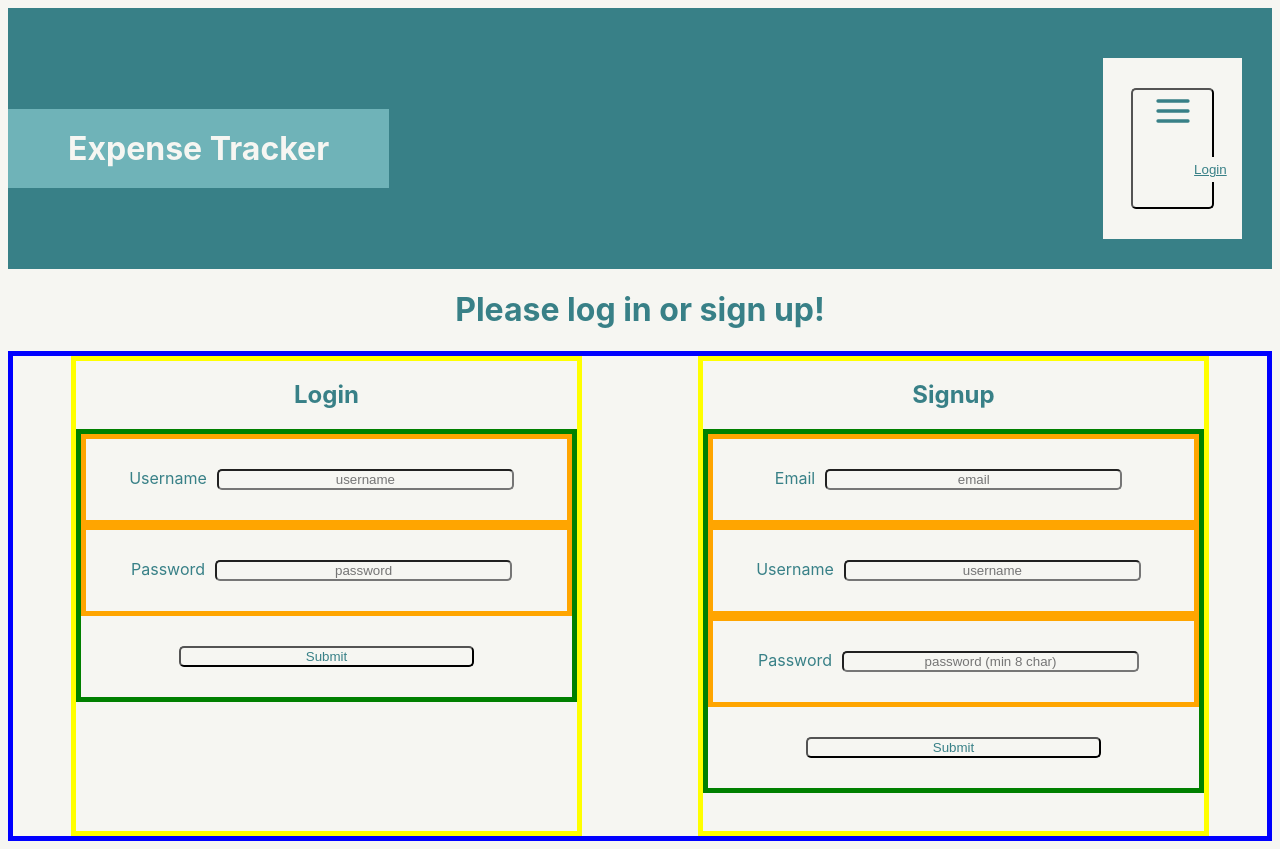
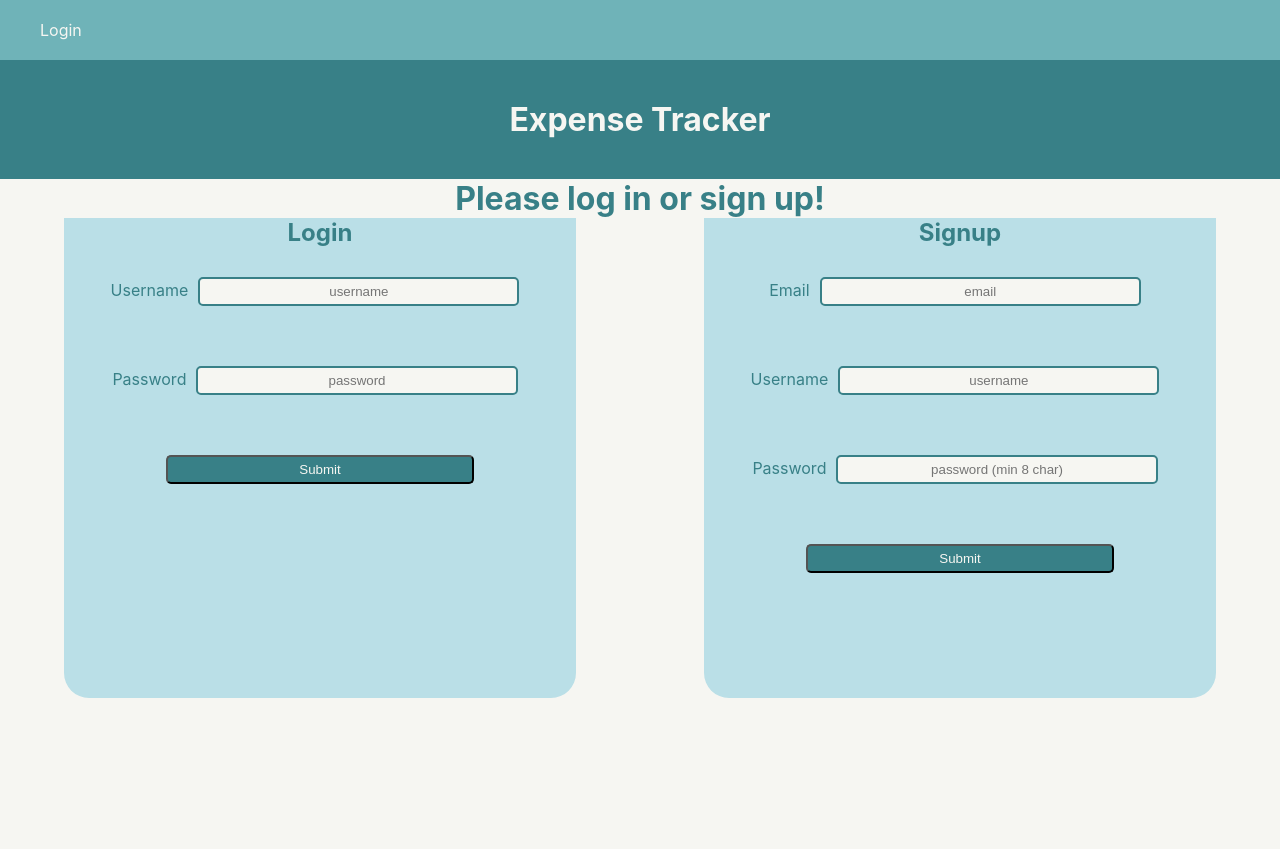
Before and after one commit to hseymo/expensetracker, a React (Create React App) app: page /login in a window 1280 px wide. After the commit the page ends 800 px from the top, so only its background shows below. Built offline with nearby package versions, Linux system fonts and the light colour scheme.

Commit message:
styling of header and login page (basic)

```diff
--- a/src/App.css
+++ b/src/App.css
@@ -6,6 +6,10 @@
     --darkteal: #388087;
 }
 
+* {
+    margin: 0
+}
+
 body {
     font-family: 'Inter', sans-serif;
 }
--- a/src/components/Heading/Heading.css
+++ b/src/components/Heading/Heading.css
@@ -1,32 +1,26 @@
 .Header {
-    padding: 50px 0px 30px 0px;
     background-color: var(--darkteal);
-    display: flex;
-    flex-wrap: wrap;
-    justify-content: space-between;
-    align-items: center;
   }
 
-  .Header h1 {
-    padding: 20px 60px;
-    color: var(--lightgray);
-    background-color: var(--teal);
-    align-self: center;
-  }
+.navBar ul {
+  background-color: var(--teal);
+  list-style: none;
+  display: flex;
+  justify-content: space-between;
+  padding: 20px;
+}
 
-  nav {
-    margin-right: 30px;
-  }
+.navBar a {
+  text-decoration: none;
+  background-color: var(--teal);
+  padding: 20px;
+  color: var(--lightgray)
+}
 
-  nav li {
-    display: inline-block;
-    padding: 5px;
-    margin: 10px;
-    text-align: center;
-  }
-
-  @media screen and (max-width: 280px) {
-    .navBar button {
-      padding-left: 120px;
-    }
-  }
+.Header h1 {
+  display: inline-block;
+  padding: 20px;
+  margin: 20px;
+  color: var(--lightgray);
+  background-color: var(--darkteal);
+}
--- a/src/components/Heading/Heading.js
+++ b/src/components/Heading/Heading.js
@@ -5,8 +5,8 @@ import './Heading.css';
 export default function Heading ( {isLoggedIn, userId, logout } ) {
     return (
         <div className="Header">
-            <h1>Expense Tracker </h1>
-            < NavTabs isLoggedIn={isLoggedIn} userId={userId} logout={logout} />
+            <NavTabs isLoggedIn={isLoggedIn} userId={userId} logout={logout}/>
+            <h1>Expense Tracker</h1>
         </div>
     )
 }
--- a/src/components/Heading/NavTabs.js
+++ b/src/components/Heading/NavTabs.js
@@ -1,48 +1,37 @@
 import React, { useState } from 'react';
 import { Link } from 'react-router-dom';
-import { MdClose } from 'react-icons/md';
-import { FiMenu } from 'react-icons/fi'
-import './NavTabs.css'
-
 
 function NavTabs({ isLoggedIn, userId, logout }) {
-    const [navbarOpen, setNavbarOpen] = useState(false)
-    const handleToggle = () => {
-        setNavbarOpen(prev => !prev)
-    }
-    const closeMenu = () => {
-        setNavbarOpen(true)
-    }
 
     return (
-
         <nav className='navBar'>
-            <button onClick={handleToggle}>
-                {navbarOpen ? (
-                    <MdClose style={{ color: "#fff", width: "40px", height: "40px" }} />
-                ) : (
-                    <FiMenu style={{ color: "#7b7b7b", width: "40px", height: "40px" }} />
-                )}
             {isLoggedIn ? (
-                        <ul className={`menuNav ${navbarOpen ? " showMenu" : ""}`}>
-                            <li className="nav-item">
-                                <Link className="pageLink" to='/dashboard' onClick={closeMenu}>Dashboard</Link>
+                <ul>
+                    <li className='navItem'>
+                        <Link className="pageLink" to='/dashboard'>
+                            Dashboard
+                        </Link>
                     </li>
-                            <li className="nav-item">
-                                <Link className="pageLink" to='/settings' onClick={closeMenu}>Settings</Link>
+                    <li className='navItem'>
+                        <Link className="pageLink" to='/settings'>
+                            Settings
+                        </Link>
                     </li>
-                            <li className='nav-item'>
-                                <Link className="pageLink" to='/' onClick={logout}>Logout</Link>
+                    <li className='navItem'>
+                        <Link className="pageLink" to='/' onClick={logout}>
+                            Logout
+                        </Link>
                     </li>
                 </ul>
             ) : (
-                    <ul className={`menuNav ${navbarOpen ? " showMenu" : ""}`}>
-                        <li className='nav-item'>
-                            <Link className="pageLink" to='/login'>Login</Link>
+                <ul>
+                    <li className='navItem'>
+                        <Link className="pageLink" to='/login'>
+                            Login
+                        </Link>
                     </li>
                 </ul>
             )}
-            </button>
         </nav>
     );
 }
--- a/src/pages/Home/Home.css
+++ b/src/pages/Home/Home.css
@@ -10,6 +10,7 @@
 
 .homeHeader {
   font-size: 50px;
+  margin-top: 20px
 }
 
 .homeDescription {
@@ -18,5 +19,5 @@
 
 .homeLoginButton {
   padding: 10px 20px;
-  background-color: gray;
+  background-color: var(--lightblue);
 }
--- a/src/pages/Login/Login.css
+++ b/src/pages/Login/Login.css
@@ -1,17 +1,24 @@
 .loginContainer {
     display: flex;
     justify-content: space-around;
-    border: 5px solid blue;
+    /* border: 5px solid blue; */
     height: 60vh;
 }
 
 .loginSectionContainer, .signupSectionContainer {
+    background-color: var(--lightblue);
+    border-radius: 25px;
     width: 40%;
-    border: 5px solid yellow;
+    /* border: 5px solid yellow; */
+}
+
+.loginSectionContainer h2, .signupSectionContainer h2 {
+    background-color: var(--lightblue);
 }
 
 .signupForm, .loginForm {
-    border: 5px solid green;
+    /* border: 5px solid green; */
+    background-color: var(--lightblue);
     display: flex;
     flex-direction: column;
     justify-content: space-around;
@@ -25,10 +32,23 @@ input, button {
 
 button {
     align-self: center;
+    background-color: var(--darkteal);
+    color: var(--lightgray);
+    padding: 5px
 }
 
 .formGroup {
-    border: 5px solid orange;
+    /* border: 5px solid orange; */
+    background-color: var(--lightblue);
+}
+
+.formGroup label {
+    background-color: var(--lightblue);
+}
+
+.formGroup input {
+    padding: 5px;
+    border: 2px solid var(--darkteal)
 }
 
 @media screen and (max-width:700px) {
```
Also changed, not shown: src/components/Heading/NavTabs.css (deleted, +0 -42 lines). Lines whose indentation alone changed are shown as unchanged.
